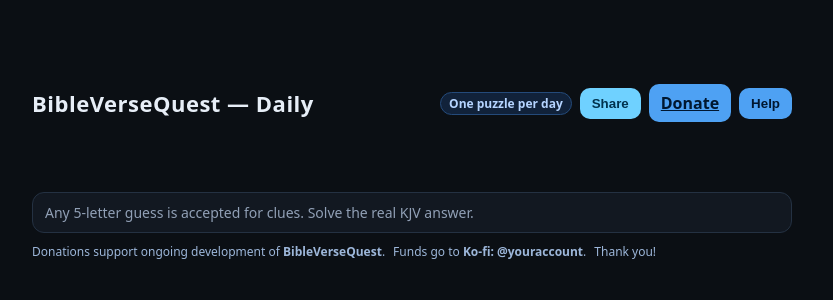
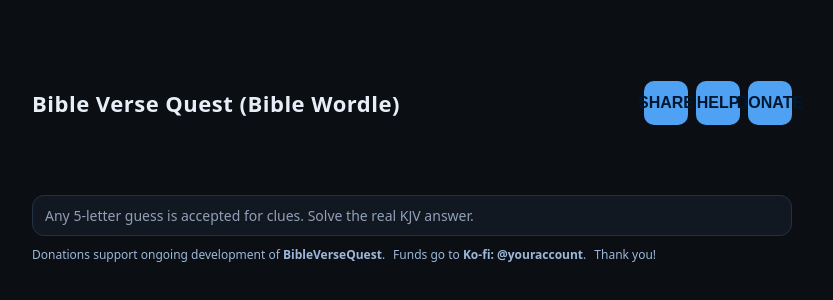
Before and after one commit to AiSuccessNow/BibleVersesQuest, a plain HTML site: page index.html in a window 1280 px wide. Shown: the part 228-528 px from the top of the page, without its empty margins (228-1061 px from the left). Drawn offline with Linux system fonts and the light colour scheme.

Commit message:
Update index.html
Centering the Header and Buttons

Signed-off-by: Augustine Ojo <166719674+AiSuccessNow@users.noreply.github.com>

```diff
--- a/index.html
+++ b/index.html
@@ -64,15 +64,26 @@
 </head>
 <body>
   <div class="app">
-    <header>
-      <h1>BibleVerseQuest — Daily</h1>
-      <div class="controls">
-        <span id="dailyTag" class="pill">One puzzle per day</span>
-        <button class="btn secondary" id="shareBtn" type="button" title="Share today’s result">Share</button>
-        <a class="btn" id="donateBtn" href="https://ko-fi.com/youraccount" target="_blank" rel="noopener">Donate</a>
-        <button class="btn" id="helpBtn" type="button">Help</button>
-      </div>
-    </header>
+ <header>
+  <!-- Top Row -->
+  <div class="header-row">
+    <h1>Bible Verse Quest (Bible Wordle)</h1>
+  </div>
+
+  <!-- Next Row: Controls -->
+  <div class="header-row controls">
+    <button class="tile btn" id="shareBtn" type="button" title="Share today’s result">
+      <strong>Share</strong>
+    </button>
+    <button class="tile btn" id="helpBtn" type="button">
+      <strong>Help</strong>
+    </button>
+    <button class="tile btn" id="donateBtn" type="button" onclick="window.open('https://ko-fi.com/youraccount','_blank')">
+      <strong>Donate</strong>
+    </button>
+  </div>
+</header>
+
 
     <div class="board" id="board" aria-label="Game board"></div>
     <div class="kbd" id="kbd" aria-label="On-screen keyboard"></div>
```
